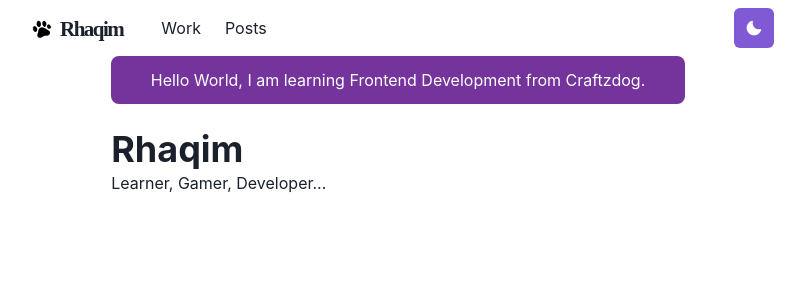
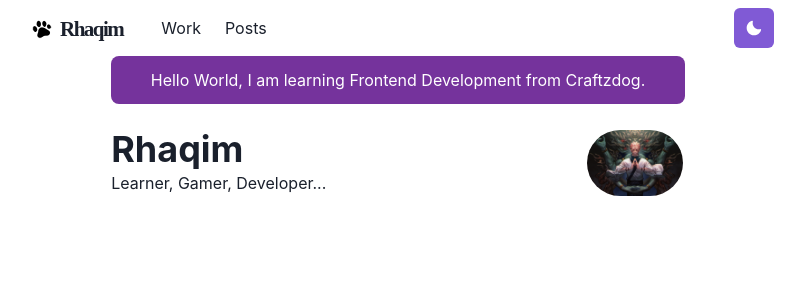
Before and after one commit to Rhaqim/rhaqim.github.io, a Next.js app: page / in a window 1280 px wide. Shown: the top 300 px of the page, without its empty margins (242-1047 px from the left). Built offline with nearby package versions, Linux system fonts and the light colour scheme.

Commit message:
added profile picture

```diff
--- a/pages/index.js
+++ b/pages/index.js
@@ -1,4 +1,4 @@
-import { Container, Box, Heading } from '@chakra-ui/react'
+import { Container, Box, Heading, Image } from '@chakra-ui/react'
 
 const Page = () => {
   return (
@@ -11,9 +11,7 @@
         color="white"
         mb={6}
       >
-        <h1>
-          Hello World, I am learning Frontend Development from Craftzdog.
-        </h1>
+        <h1>Hello World, I am learning Frontend Development from Craftzdog.</h1>
       </Box>
       <Box display={{ md: 'flex' }}>
         <Box flexGrow={1}>
@@ -22,6 +20,23 @@
           </Heading>
           <p>Learner, Gamer, Developer...</p>
         </Box>
+        <Box
+          flexShrink={0}
+          mt={{ base: 4, md: 0 }}
+          ml={{ md: 6 }}
+          align="center"
+        >
+          <Image
+            borderColor="whiteAlpha.800"
+            borderWidth={2}
+            borderStyle="solid"
+            maxWidth="100px"
+            display="inline-block"
+            borderRadius="full"
+            src="/images/sukunaWeb.jpg"
+            alt="Profile Image"
+          />
+        </Box>
       </Box>
     </Container>
   )
```
Also changed, not shown: public/images/sukunaWeb.jpg (added).
